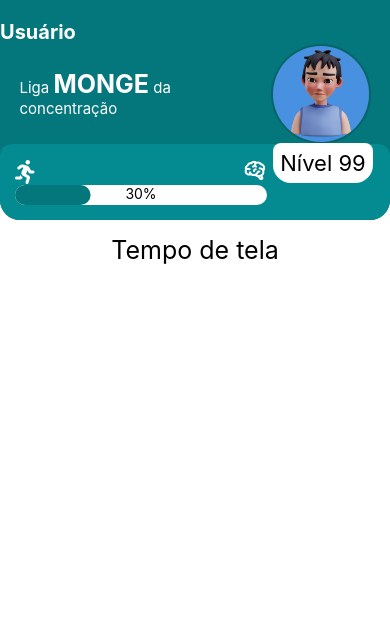
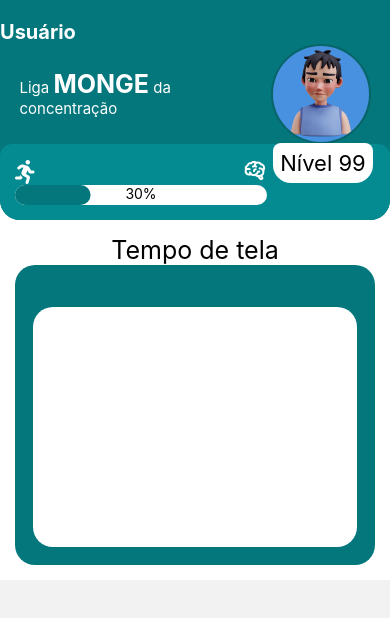
Before and after one commit to LSeraphim/FreeTime, a React Native app in the folder FreeTime/: screen /home in a window 390 px wide. Shown: the top 618 px of the page. Built offline with nearby package versions, Linux system fonts and the light colour scheme.

Commit message:
Adicionando campo para futuras informações

```diff
--- a/FreeTime/src/Componentes/BoxContainer.js
+++ b/FreeTime/src/Componentes/BoxContainer.js
@@ -1,10 +1,14 @@
-import { StyleSheet, View } from 'react-native';
+import { StyleSheet, View, Text } from 'react-native';
 
 export default props => {
-    const boxSideW = props.boxWidth;
-    const boxSideH = props.boxHeight;
     return(
-        <View style={{width:boxSideW,height:boxSideH}}>
+        <View style={{width: props.boxSideW, height: props.boxSideH, backgroundColor: props.myColor, borderRadius: props.myRadius, justifyContent:'center' , alignItems:'center'}}>
+            <View style={{backgroundColor:'#ffff', width:props.otherSideW , height:props.otherSideH, borderRadius: props.myRadius, marginTop: 25}}>
+            </View>
         </View>
     )
 }
+
+const styles = StyleSheet.create({
+
+})
--- a/FreeTime/src/Componentes/Button.js
+++ b/FreeTime/src/Componentes/Button.js
@@ -1,10 +1,8 @@
 import { StyleSheet, Text, View, TouchableOpacity } from 'react-native';
 
-import { useNavigation } from '@react-navigation/native';
 
 
 export default props => {
-    const navigation = useNavigation();
     const myPress = props.myPress;
 
     const myText = props.myText;
--- a/FreeTime/src/telas/home/index.js
+++ b/FreeTime/src/telas/home/index.js
@@ -1,5 +1,5 @@
 import { StatusBar } from 'expo-status-bar';
-import { StyleSheet, Text, View, Image, TextInput, SafeAreaView, TouchableOpacity } from 'react-native';
+import { StyleSheet, Text, View, Image, TextInput, SafeAreaView, TouchableOpacity, ScrollView } from 'react-native';
 
 import * as Animatable from 'react-native-animatable';
 import { useNavigation } from '@react-navigation/native';
@@ -15,6 +15,8 @@ export default function Home() {
   const navigation = useNavigation();
 
   return(
+    <ScrollView>
+
       <SafeAreaView style={styles.container}>
         { <StatusBar style="auto" /> }
 
@@ -47,13 +49,16 @@ export default function Home() {
             </View>
 
           </View>
-
             <View style={styles.bodyContainer}>
               <Text style={{fontSize: 25}}>Tempo de tela</Text>
-          <BoxContainer boxSideW={'100%'} boxSideH={'70%'} />
+              <BoxContainer boxSideW={"100%"} boxSideH={300} myColor="#04777D" myRadius={20} otherSideW={'90%'} otherSideH={'80%'} >
+
+              </BoxContainer>
             </View>
 
       </SafeAreaView>
+    </ScrollView>
+
   );
 }
 const styles = StyleSheet.create({
```
Lines whose indentation alone changed are shown as unchanged.
